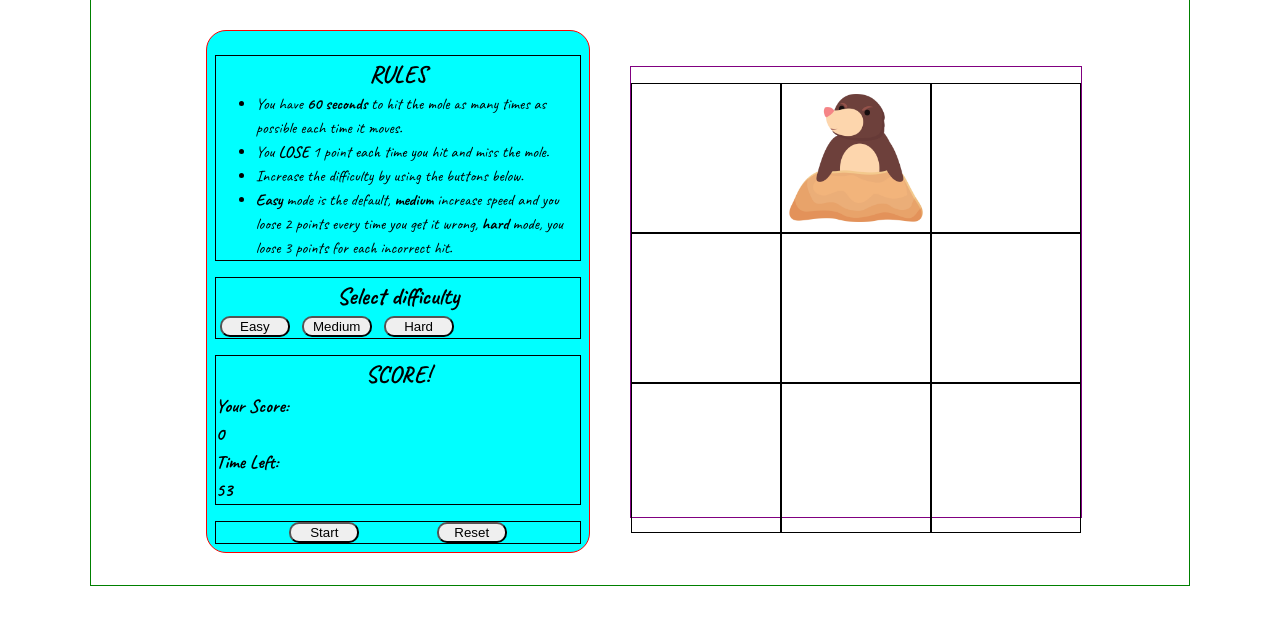
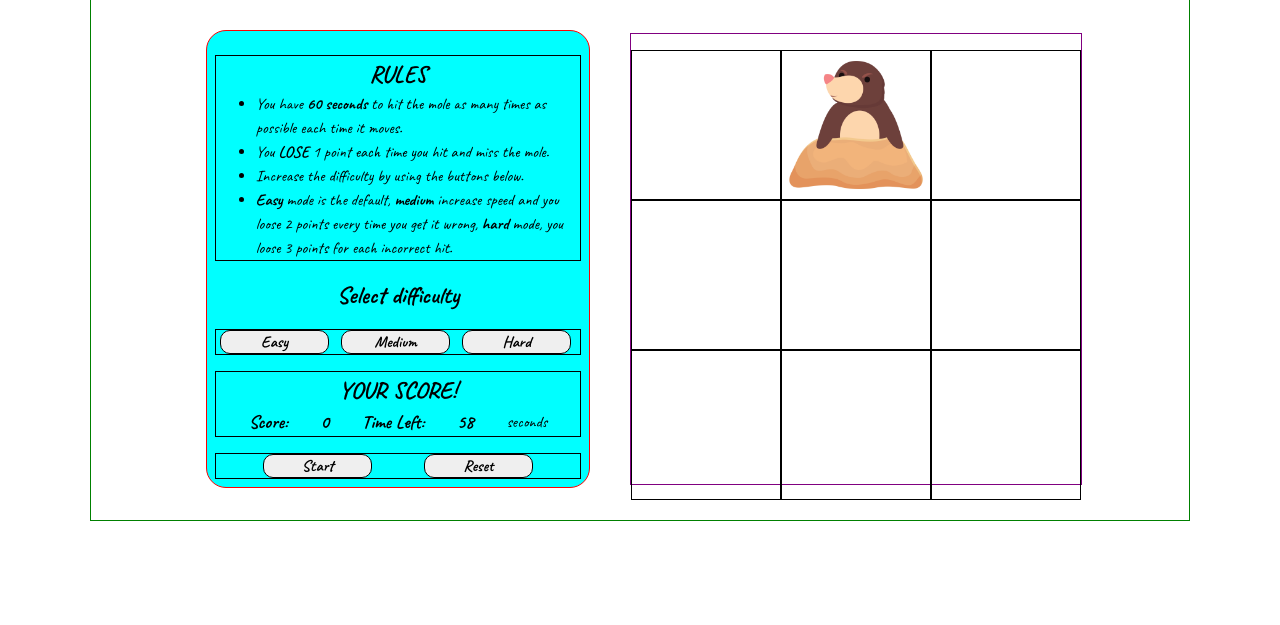
Before and after one commit to Alvicodes/Games, a plain HTML site: page Whac-a-mole/index.html in a window 1280 px wide. Both pictures are taken after a click on the button "Start". Shown: the part 51-676 px from the top of the page. Drawn offline with Linux system fonts and the light colour scheme; a web font is replaced by a local one.

Commit message:
Refining and adding new JS features

```diff
--- a/Whac-a-mole/index.html
+++ b/Whac-a-mole/index.html
@@ -34,19 +34,20 @@
                 </ul>
 
             </div>
+            <h2 class="subhead">Select difficulty</h2>
             <div id="difficulty" class="spacer">
-                <h2 class="subhead">Select difficulty</h2>
                 <button id="easy">Easy</button>
                 <button id="medium">Medium</button>
                 <button id="hard">Hard</button>
             </div>
-            <div id="myscore" class="spacer">
-                <h2 class="subhead">SCORE!</h2>
-                <h3>Your Score:</h3>
-                <h3 id="score">0</h3>
-
-                <h3>Time Left:</h3>
-                <h3 id="timeLeft">0</h3>
+            <div id="myScore" class="spacer">
+                <h2 class="subhead">YOUR SCORE!</h2>
+                <div class="contain">
+                    <h3> Score:</h3>
+                    <h3 id="score">0</h3>
+                    <h3>Time Left:</h3>
+                    <h3 id="timeLeft">0 </h3><span>seconds</span>
+                </div>
             </div>
             <div id="controls">
                 <button id="startBtn">Start</button>
--- a/Whac-a-mole/script.js
+++ b/Whac-a-mole/script.js
@@ -4,18 +4,17 @@ const timeLeft = document.querySelector('#timeLeft');
 const yourScore = document.querySelector('#score');
 
 let result = 0
-let hitPosition
+let hitPosition;
 let currentTime = 60;
-let timerId = null;
-
+let timerId;
+let countDownTimerId;
 function randomSquare() {
     squares.forEach(square => {
         square.classList.remove('mole', 'rise-shake');
-    })
+    });
 
     let randomSquare = squares[Math.floor(Math.random() * squares.length)];
     randomSquare.classList.add('mole', 'rise-shake');
-
     hitPosition = randomSquare.id;
 
 }
@@ -26,10 +25,7 @@ squares.forEach(square => {
         if (square.id === hitPosition) {
             result++;
             yourScore.textContent = result;
-            // hitPosition.classList.add('rise-shake');
             hitPosition = null;
-
-
         }
         else {
             result--;
@@ -40,11 +36,52 @@ squares.forEach(square => {
     })
 })
 
+const levelEasy = document.getElementById('easy');
+const levelMedium = document.getElementById('medium');
+const levelHard = document.getElementById('hard');
+const startBtn = document.getElementById('startBtn');
+const resetBtn = document.getElementById('resetBtn');
+
+
+
+
+
 function moveMole() {
-    timerId = setInterval(randomSquare, 1000);
+
+    let interval = 1000; //Default interval (easy) setting
+
+    levelEasy.addEventListener('click', () => {
+        interval = 1000;
+    });
+    levelMedium.addEventListener('click', () => {
+        interval = 750;
+    });
+    levelHard.addEventListener('click', () => {
+        interval = 500;
+    });
+
+    timerId = setInterval(randomSquare, interval);
+
+    startBtn.addEventListener('click', startGame);
+    resetBtn.addEventListener('click', resetGame);
+
+    function startGame() {
+        countDownTimerId = setInterval(countDown, 1000);
+        result = 0;
+        yourScore.textContent = result;
+
+    }
+    function resetGame() {
+        clearInterval(countDownTimerId);
+        // clearInterval(timerId);
+        result = 0;
+        currentTime = 60;
+        yourScore.textContent = result;
+        timeLeft.textContent = currentTime;
+    }
 }
+moveMole();
 
-moveMole();
 
 function countDown() {
     currentTime--;
@@ -53,10 +90,10 @@ function countDown() {
     if (currentTime === 0) {
         clearInterval(countDownTimerId);
         clearInterval(timerId);
-        alert('Game Over! Your score is'+ result );
+        alert('Game Over! Your score is' + result);
     }
+
 }
 
-let countDownTimerId = setInterval(countDown, 1000);
 
 // randomSquare();
--- a/Whac-a-mole/style.css
+++ b/Whac-a-mole/style.css
@@ -53,13 +53,45 @@ h1 {
     margin: 2rem 1rem 2rem 2rem;
     max-width: 35%;
     background-color: aqua;
-    /* display: flex;
-    justify-content: center; */
 }
 
 .spacer {
     margin: 1rem 0;
     border: 1px solid;
+}
+
+/* #myScore h3 {
+    display: inline;
+    margin: 0.5rem; */
+    /* text-align: center; */
+/* } */
+
+.contain {
+    display: flex;
+    justify-content: space-evenly;
+    align-items: center;
+}
+
+#controls {
+    border: 1px solid;
+    display: flex;
+    justify-content: space-evenly;
+}
+
+#controls button,
+#difficulty button {
+    width: 30%;
+    margin: 0 0.25rem;
+    border-radius: 10px;
+    font-family: Caveat;
+    font-size: 1rem;
+    font-weight: bolder;
+    border: 1px solid;
+}
+
+#controls button:hover,
+#difficulty button:hover {
+    background-color: rgb(249, 173, 173);
 }
 
 .grid {
@@ -84,8 +116,8 @@ h1 {
 
 }
 
-.rise-shake {
-    animation: jump-shaking 0.5s infinite;
+.rise-shake:active {
+    animation: jump-shaking 0.1s infinite;
 }
 
 @keyframes jump-shaking {
@@ -117,15 +149,3 @@ h1 {
         transform: translateY(0) rotate(0)
     }
 }
-
-#controls {
-    border: 1px solid;
-    display: flex;
-    justify-content: space-evenly;
-}
-
-#controls button,#difficulty button {
-    width: 70px;
-    margin:0 0.25rem;
-    border-radius: 10px;
-}
```
